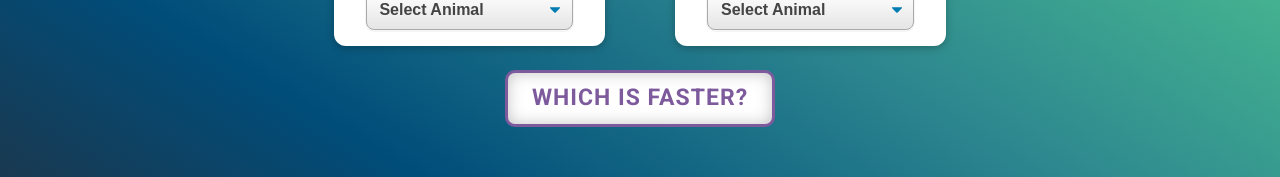
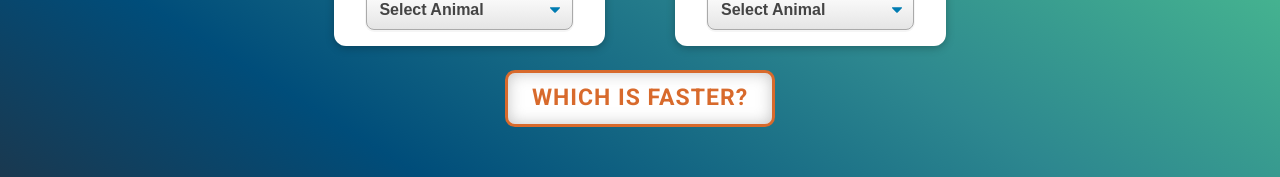
Before and after one commit to gmcln-rct/faster-than, a Vue app: page / in a window 1280 px wide. In both pictures the pointer is over the button "WHICH IS FASTER?". Shown: the part 487-664 px from the top of the page. Built offline with nearby package versions, Linux system fonts and the light colour scheme; a web font is replaced by a local one.

Commit message:
Update styling

```diff
--- a/src/components/TheSelector.vue
+++ b/src/components/TheSelector.vue
@@ -220,9 +220,9 @@ button:hover,
 button:active {
   /* border-color: #002350;
   background-color: #002350; */
-  color: var(--main-brand);
+  color: var(--highlight-yellow);
   background-color: #fff;
-  border: 3px solid var(--main-brand);
+  border: 3px solid var(--highlight-yellow);
 
   transition: 0.4s;
 }
```
